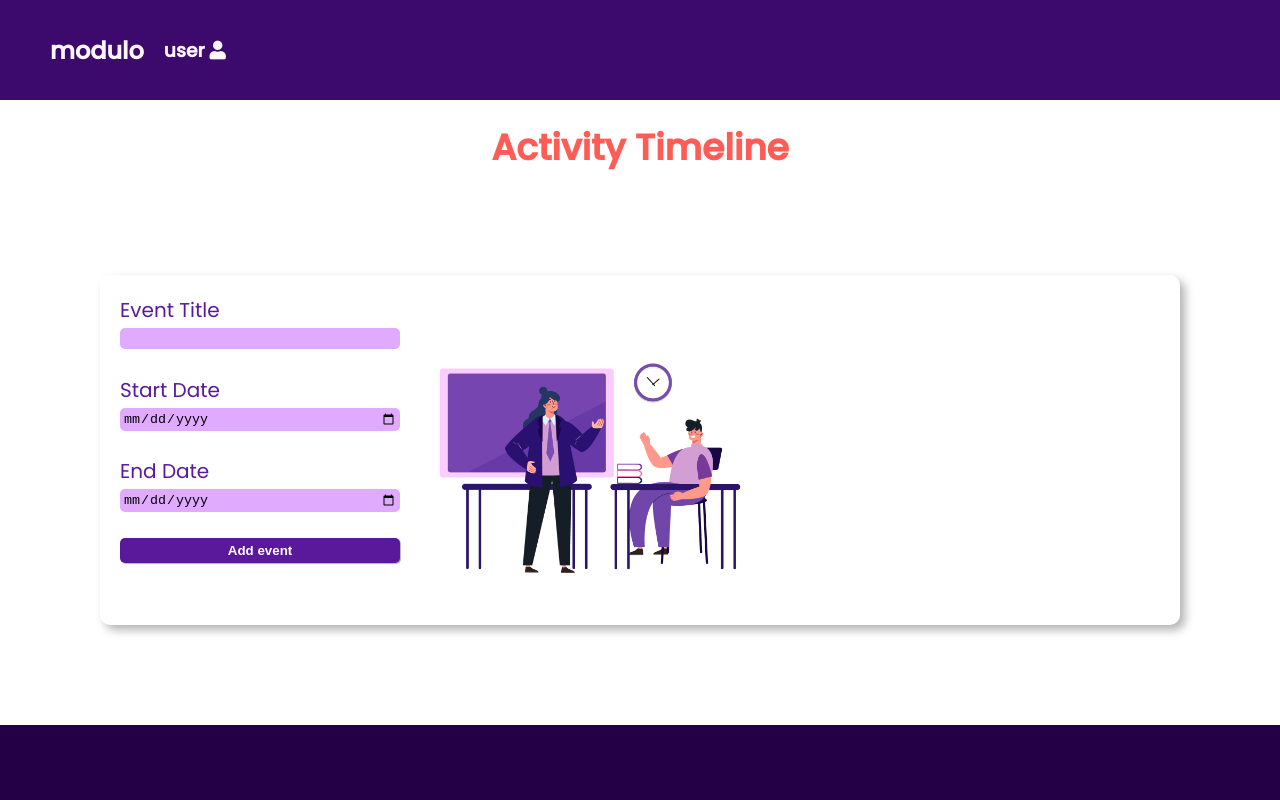
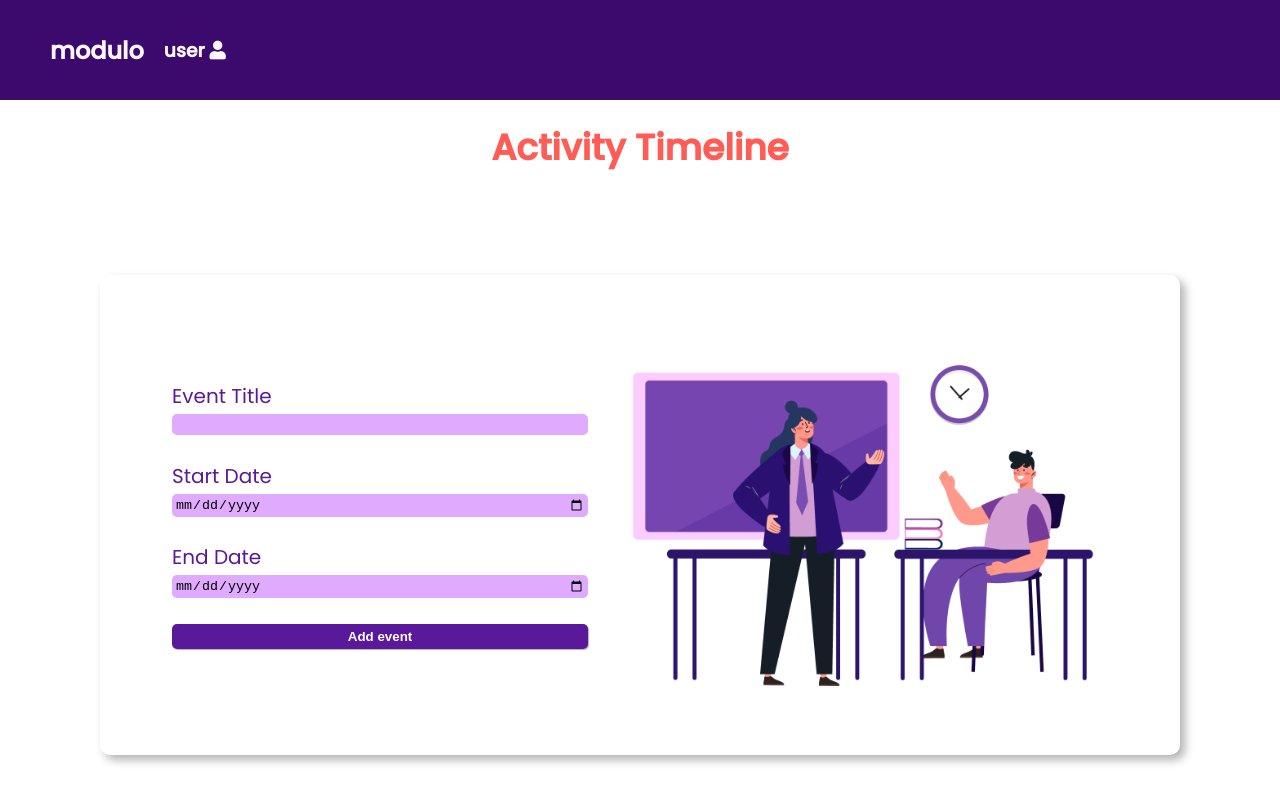
Before and after one commit to GayanKod/Modulo, a React (Create React App) app in the folder client/: page /timelineform in a window 1280 px wide. Shown: the top 800 px of the page. Built offline with nearby package versions, Linux system fonts and the light colour scheme.

Commit message:
timeline - added some styles

```diff
--- a/client/src/styles/TimelineForm.scss
+++ b/client/src/styles/TimelineForm.scss
@@ -1,28 +1,34 @@
 @import "../styleVar/colorPalette.scss";
-.form-container{
+
+.form-container {
     background-color: white;
     padding: 20px;
     margin: 100px;
     border-radius: 10px;
     box-shadow: 5px 5px 10px rgba($color: #000000, $alpha: 0.3);
     display: flex;
-    .wrapper{
-        width: 280px;
+    align-items: center;
+  justify-content: center;
+
+    .wrapper {
+        width: 40%;
     }
-    .img{
-        width: 350px;
+
+    .img {
+        width: 50%;
         height: auto;
         padding-left: 30px;
-        margin-top: -10px;
+        margin-top: -50px;
     }
 }
- label{
+
+label {
     font-size: 20px;
     color: $P4;
 
 }
 
- input{
+input {
     padding: 3px;
     background-color: $P8;
     border-style: none;
@@ -31,11 +37,12 @@
 
 
 }
- input:focus{
+
+input:focus {
     background-color: rgb(255, 122, 120);
 }
 
-button{
+button {
     border: none;
     color: white;
     background-color: $P4;
@@ -46,6 +53,6 @@ button{
     font-weight: bold;
 }
 
-button:focus{
+button:focus {
     background-color: rgb(255, 122, 120);
 }
```
Lines whose indentation alone changed are shown as unchanged.
